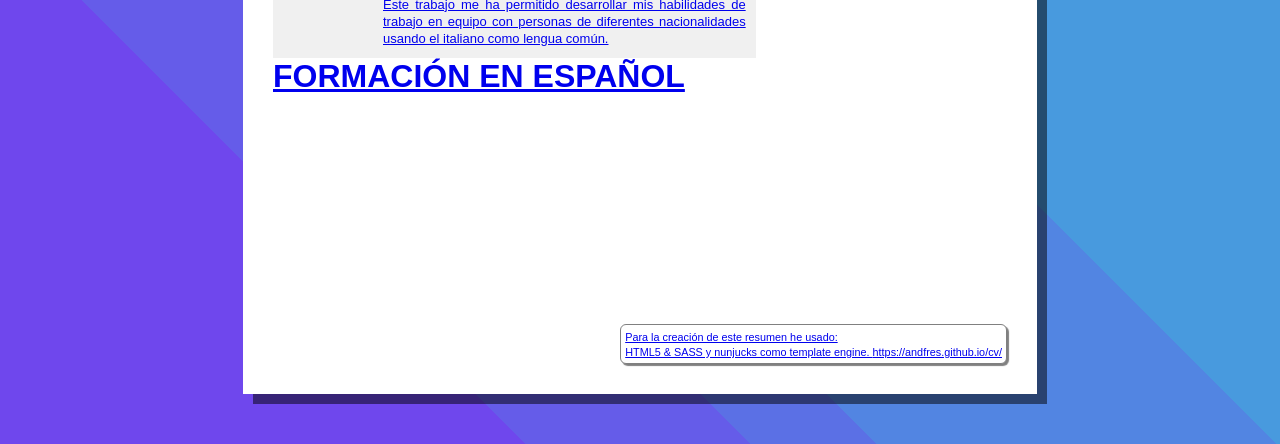
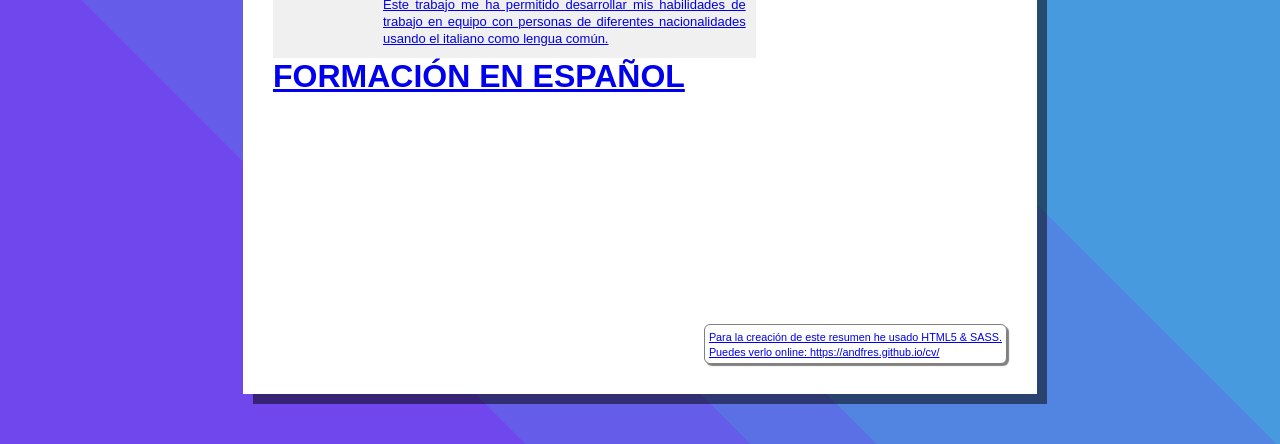
Before and after one commit to andfres/cv, an Eleventy site: page src/index.njk in a window 1280 px wide. Shown: the part 779-1223 px from the top of the page. Built offline with nearby package versions, Linux system fonts and the light colour scheme; Eleventy itself is replaced by a stand-in of ours; files that its build step writes are made by us from their sources; files whose address does not match are found by name.

Commit message:
correcion info

```diff
--- a/scss/header.scss
+++ b/scss/header.scss
@@ -2,7 +2,8 @@ header {
     position: relative;
     display: flex;
     flex-wrap: wrap;
-    background-color: rgba(0, 0, 10, 0.1);
+    background-color: #f0f0f0;
+    //background-color: rgba(0, 0, 10, 0.1);
     justify-content: space-between;
     //border-radius: 20px;
     padding: 10px;
--- a/scss/info.scss
+++ b/scss/info.scss
@@ -1,41 +1,48 @@
-.autorizo {
-
-    padding: 4px;
-    position: static;
-    font-size: 12px;
-}
+.info2 {
+  position: relative;
+  //background-color: red;
+  display: flex;
+  justify-content: flex-end;
+  margin: 10px 0;
 
 
+  & .thiscv{
+      padding: 4px;
 
-.thiscv{
-    padding: 4px;
-    position: static;
       font-size: 13px;
       background-color: white;
       border: 0.7px solid grey;
       border-radius: 6px;
 
-    //width: 270px;
+
       box-shadow: 2px 2px 1px grey;
-    //margin: 30px;
+
+      display: inline-block;
+      left:0;
 
 
 
       & spam{
-        display: none;
+          //display: none;
           //border: 2px solid red;
+      }
+
     }
 }
 
 @media print, (min-width: 794px) {
 
-    .thiscv {
+    .info2 {
         position: absolute;
         bottom: 0;
         right: 0;
         margin: 30px;
+        & .thiscv{
+          left: auto;
+        }
     }
 
+/*
     .autorizo {
 
         position: absolute;
@@ -43,5 +50,6 @@
         left: 0;
         margin: 30px;
     }
+*/
 
 }
--- a/scss/page.scss
+++ b/scss/page.scss
@@ -19,11 +19,8 @@ body {
     background-color: rgb(245, 245, 245);
     //background-color: red;
     background-image:linear-gradient(45deg, rgb(111, 71, 237) 0%, rgb(111, 71, 237) 21%,rgb(101, 92, 233) 21%, rgb(101, 92, 233) 30%,rgb(91, 112, 229) 30%, rgb(91, 112, 229) 35%,rgb(82, 133, 226) 35%, rgb(82, 133, 226) 51%,rgb(72, 154, 222) 51%, rgb(72, 154, 222) 72%,rgb(62, 174, 218) 72%, rgb(62, 174, 218) 81%,rgb(52, 195, 214) 81%, rgb(52, 195, 214) 100%) ;
-
     min-width: 300px;
     max-width: 794px;
-
-
 }
 
 
@@ -35,8 +32,7 @@ body {
     background-color: white;
     box-sizing: border-box;
     box-shadow: 10px 10px 0 rgba(0, 0, 0, 0.5);
-
-
+    padding-bottom: 10px;
 }
 
 
@@ -44,7 +40,6 @@ body {
     padding: 10px;
     font-family: arial, sans-serif;
     margin-top: 10px;
-
     //border: 2px solid red;
     position: relative;
     display: block;
--- a/src/index.njk
+++ b/src/index.njk
@@ -17,8 +17,9 @@
     {% include "./componentes/es/main.njk" %}
     {% include "./componentes/es/footer.njk" %}
 
+  <div class="info2">
     <div class="thiscv">
-      <small>Para la creación de este resumen he usado:<br> HTML5 & SASS y nunjucks como template engine.
+      <small>Para la creación de este resumen he usado HTML5 & SASS.
       <spam><br>
       Puedes verlo online:
 
@@ -29,8 +30,8 @@
       </spam>
       </small>
     </div>
-
-
   </div>
 
+  </div> <!-- box container -->
+
 {% endblock %}
```
Also changed, not shown: Readme.md, css/estilo.css, css/info.css (added), css/page.css, docs/css/estilo.css, docs/css/info.css (added), docs/css/page.css, docs/index.html. Lines whose indentation alone changed are shown as unchanged.
